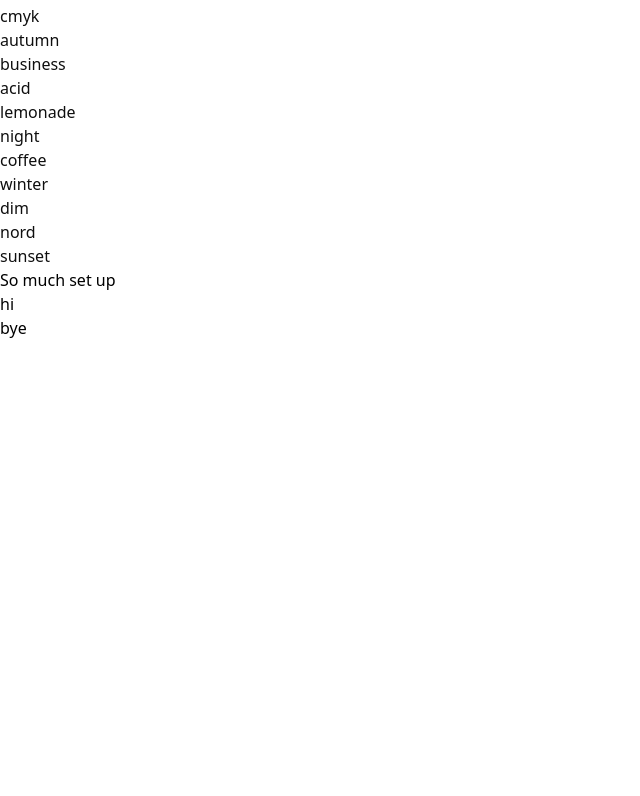
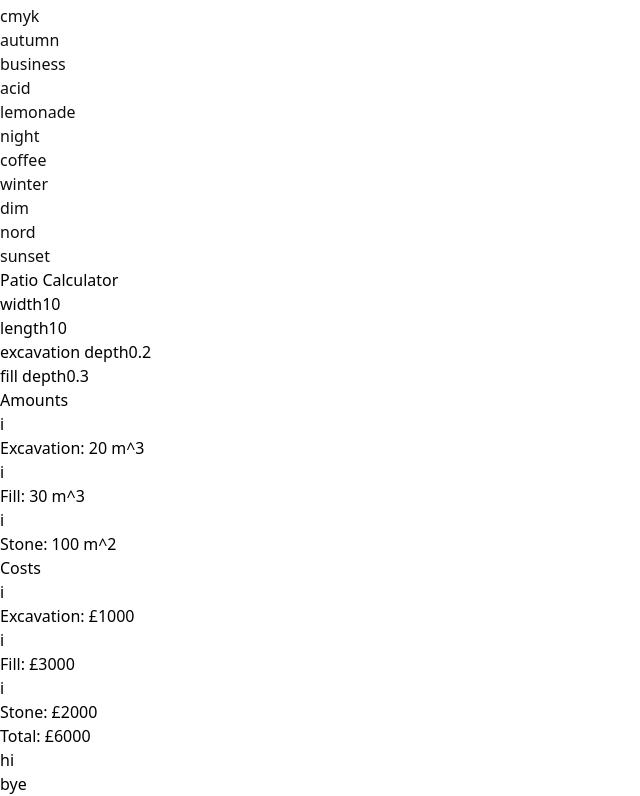
Before and after one commit to robMolloy/pricing, a Next.js app: page / in a window 1280 px wide. Shown: the part 1852-2648 px from the top of the page, without its empty margins (0-640 px from the left). Before the commit the page ends 2192 px from the top, so only its background shows below. Built offline with nearby package versions, Linux system fonts and the light colour scheme.

Commit message:
v0.0 - it adds up

```diff
--- a/package.json
+++ b/package.json
@@ -14,7 +14,8 @@
     "daisyui": "^4.12.2",
     "next": "13.5.6",
     "react": "^18",
-    "react-dom": "^18"
+    "react-dom": "^18",
+    "zod": "^3.23.8"
   },
   "devDependencies": {
     "@types/node": "^20",
--- /dev/null
+++ b/src/components/Inputs.tsx
@@ -0,0 +1,64 @@
+import { FormEvent } from "react";
+
+export function TextInput(p: {
+  onInput: (x: string) => void;
+  value: string;
+  placeholder: string;
+  label: React.ReactNode;
+  error: string;
+}) {
+  return (
+    <div>
+      <label className="label">
+        <span className="label-text">{p.label}</span>
+      </label>
+      <input
+        type="text"
+        placeholder={p.placeholder}
+        className="input input-bordered w-full bg-white text-slate-600"
+        onInput={(e) => {
+          const e2 = e as FormEvent<HTMLInputElement> & { target: { value: string } };
+          const value = e2.target.value;
+          p.onInput(value);
+        }}
+        value={p.value}
+      />
+      <div className="label">
+        <span className={`badge badge-error w-full ${p.error ? "" : "opacity-0"}`}>{p.error}</span>
+      </div>
+    </div>
+  );
+}
+export function NumberInput(p: {
+  onInput: (x: number) => void;
+  value: number;
+  placeholder: string;
+  label: React.ReactNode;
+  error?: string;
+}) {
+  return (
+    <div>
+      <label className="label">
+        <span className="label-text">{p.label}</span>
+      </label>
+      <input
+        type="text"
+        placeholder={p.placeholder}
+        className="input input-bordered w-full bg-white text-slate-600"
+        onInput={(e) => {
+          const e2 = e as FormEvent<HTMLInputElement> & { target: { value: string } };
+          const value = e2.target.value;
+          p.onInput(Number(value));
+        }}
+        value={p.value}
+      />
+      {p.error && (
+        <div className="label">
+          <span className={`badge badge-error w-full ${p.error ? "" : "opacity-0"}`}>
+            {p.error}
+          </span>
+        </div>
+      )}
+    </div>
+  );
+}
--- a/src/components/index.ts
+++ b/src/components/index.ts
@@ -1 +1,2 @@
+export * from "./Inputs";
 export * from "./Typography";
--- a/src/pages/index.page.tsx
+++ b/src/pages/index.page.tsx
@@ -1,5 +1,123 @@
+import { NumberInput, TextInput } from "@/components";
 import { Typography } from "@/components/Typography";
+import { useState } from "react";
 
 export default function Home() {
-  return <Typography fullPage>So much set up</Typography>;
+  const [formData, setFormData] = useState({
+    width: 10,
+    length: 10,
+    excavationDepth: 0.2,
+    fillDepth: 0.3,
+  });
+  return (
+    <Typography fullPage>
+      <h1>Patio Calculator</h1>
+
+      <NumberInput
+        label="width"
+        placeholder="placeholder"
+        onInput={(x) => setFormData({ ...formData, width: x })}
+        value={formData.width}
+        error=""
+      />
+      <NumberInput
+        label="length"
+        placeholder="placeholder"
+        onInput={(x) => setFormData({ ...formData, length: x })}
+        value={formData.length}
+        error=""
+      />
+      <NumberInput
+        label="excavation depth"
+        placeholder="placeholder"
+        onInput={(x) => setFormData({ ...formData, excavationDepth: x })}
+        value={formData.excavationDepth}
+        error=""
+      />
+      <NumberInput
+        label="fill depth"
+        placeholder="placeholder"
+        onInput={(x) => setFormData({ ...formData, fillDepth: x })}
+        value={formData.fillDepth}
+        error=""
+      />
+
+      <div className="flex">
+        <div className="flex-1">
+          <h2>Amounts</h2>
+
+          <div className="flex items-baseline gap-4">
+            <div
+              className="tooltip"
+              data-tip="formData.width * formData.length * formData.excavationDepth"
+            >
+              <button className="btn btn-circle btn-info">i</button>
+            </div>
+            <p className="text-xl">
+              Excavation: {formData.width * formData.length * formData.excavationDepth} m^3
+            </p>
+          </div>
+
+          <div className="flex items-baseline gap-4">
+            <div
+              className="tooltip"
+              data-tip="formData.width * formData.length * formData.fillDepth"
+            >
+              <button className="btn btn-circle btn-info">i</button>
+            </div>
+            <p className="text-xl">
+              Fill: {formData.width * formData.length * formData.fillDepth} m^3
+            </p>
+          </div>
+
+          <div className="flex items-baseline gap-4">
+            <div className="tooltip" data-tip="formData.width * formData.length">
+              <button className="btn btn-circle btn-info">i</button>
+            </div>
+            <p className="text-xl">Stone: {formData.width * formData.length} m^2</p>
+          </div>
+        </div>
+        <div className="flex-1">
+          <h2>Costs</h2>
+
+          <div className="flex items-baseline gap-4">
+            <div
+              className="tooltip"
+              data-tip="formData.width * formData.length * formData.excavationDepth * 50"
+            >
+              <button className="btn btn-circle btn-info">i</button>
+            </div>
+            <p className="text-xl">
+              Excavation: £{formData.width * formData.length * formData.excavationDepth * 50}
+            </p>
+          </div>
+
+          <div className="flex items-baseline gap-4">
+            <div
+              className="tooltip"
+              data-tip="formData.width * formData.length * formData.fillDepth * 100"
+            >
+              <button className="btn btn-circle btn-info">i</button>
+            </div>
+            <p className="text-xl">
+              Fill: £{formData.width * formData.length * formData.fillDepth * 100}
+            </p>
+          </div>
+
+          <div className="flex items-baseline gap-4">
+            <div className="tooltip" data-tip="formData.width * formData.length * 20">
+              <button className="btn btn-circle btn-info">i</button>
+            </div>
+            <p className="text-xl">Stone: £{formData.width * formData.length * 20} </p>
+          </div>
+        </div>
+      </div>
+      <h2>
+        Total: £
+        {formData.width * formData.length * formData.excavationDepth * 50 +
+          formData.width * formData.length * formData.fillDepth * 100 +
+          formData.width * formData.length * 20}
+      </h2>
+    </Typography>
+  );
 }
```
Also changed, not shown: 2 other files (tests, documents, lock files or other folders).
